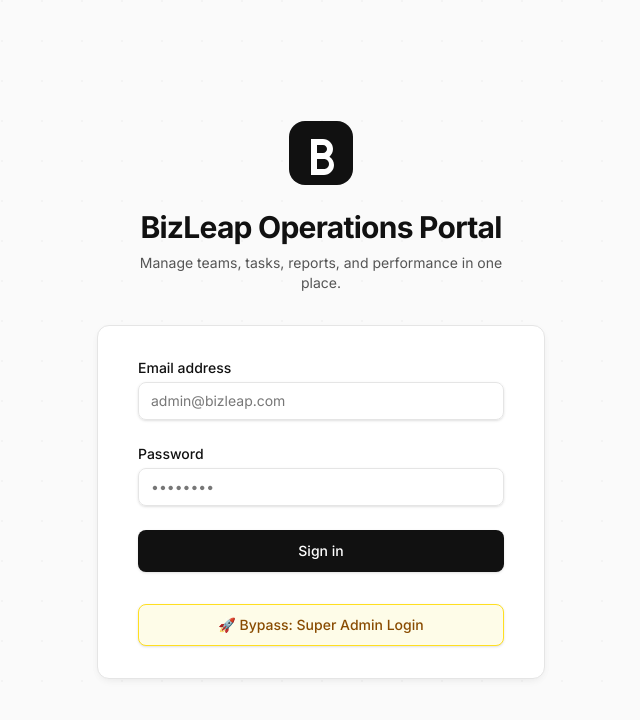
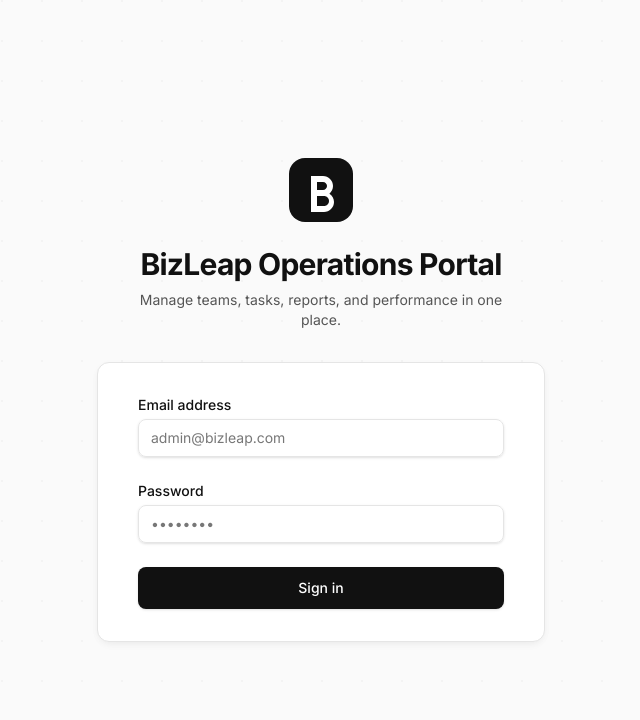
Before and after one commit to bizleap1/Biztask, a React (Vite) app in the folder frontend/: page /login in a window 1280 px wide. Shown: the top 720 px of the page, without its empty margins (319-959 px from the left). Built offline with nearby package versions, Linux system fonts and the light colour scheme; no server answers.

Commit message:
chore: remove bypass login button

```diff
--- a/frontend/src/pages/Login.tsx
+++ b/frontend/src/pages/Login.tsx
@@ -112,15 +112,7 @@ export default function Login() {
               </button>
             </div>
 
-            <div className="pt-2">
-              <button
-                type="button"
-                onClick={() => performLogin('admin@bizleap.com', 'SecurePassword123!')}
-                className="w-full flex justify-center items-center py-2.5 px-4 border border-yellow-300 rounded-lg shadow-sm text-sm font-medium text-yellow-800 bg-yellow-50 hover:bg-yellow-100 focus:outline-none focus:ring-2 focus:ring-offset-2 focus:ring-yellow-500 transition-colors"
-              >
-                🚀 Bypass: Super Admin Login
-              </button>
-            </div>
+
           </form>
         </div>
       </div>
```
